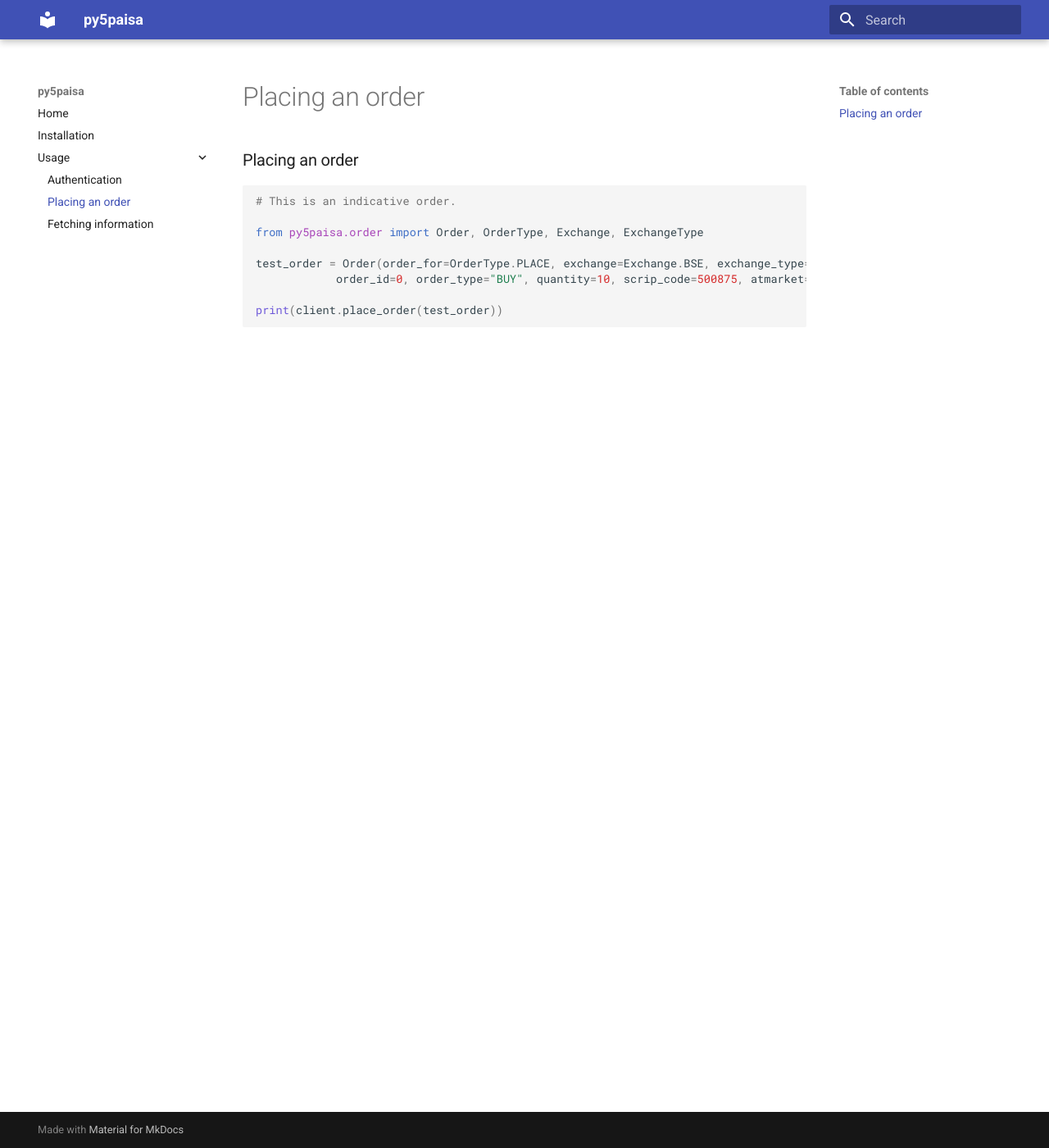
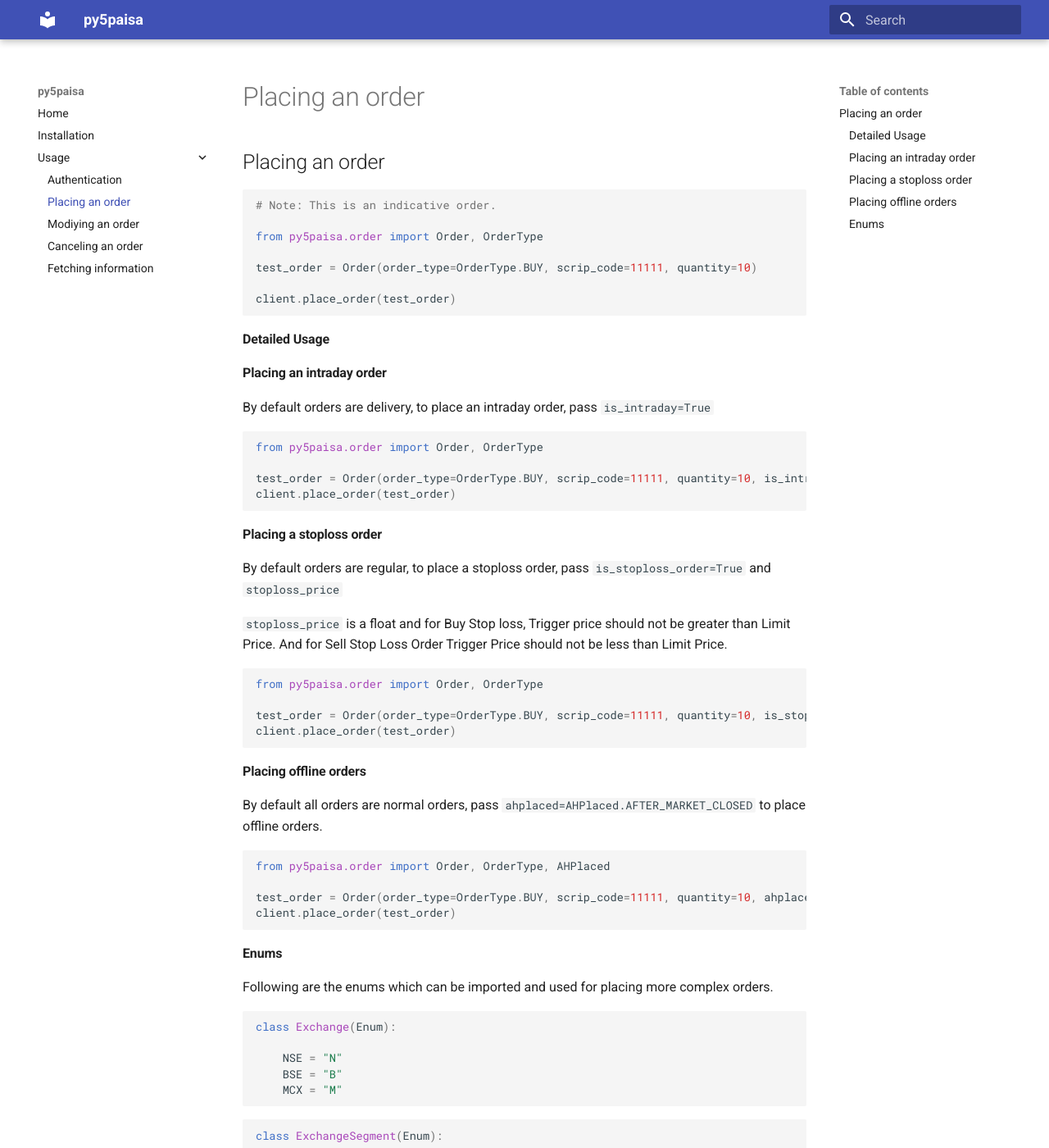
Before and after one commit to OpenApi-5p/py5paisa, an MkDocs documentation site: the page built from docs/usage/place.md, in a window 1280 px wide and 1400 px high. Shown: the whole window at 82% size. Built offline with MkDocs 1.6.1 and Material for MkDocs 9.7.7, drawn with Linux system fonts in a browser that asks for light colours; some of the changed text lies outside the part shown.

Commit message:
Update docs

````diff
--- /dev/null
+++ b/docs/usage/cancel.md
@@ -0,0 +1,5 @@
+## Canceling an order
+
+```py
+client.cancel_order(exch_order_id="12345678", traded_qty=10, scrip_code=11111)
+```
--- /dev/null
+++ b/docs/usage/modify.md
@@ -0,0 +1,5 @@
+## Modifying an order
+
+```py
+client.modify_order(exch_order_id="12345678", traded_qty=10, scrip_code=11111)
+```
--- a/docs/usage/place.md
+++ b/docs/usage/place.md
@@ -1,13 +1,97 @@
-### Placing an order
+## Placing an order
 
 ```py
-# This is an indicative order.
+# Note: This is an indicative order.
 
-from py5paisa.order import Order, OrderType, Exchange, ExchangeType
+from py5paisa.order import Order, OrderType
 
-test_order = Order(order_for=OrderType.PLACE, exchange=Exchange.BSE, exchange_type=ExchangeType.CASH, price=0,
-            order_id=0, order_type="BUY", quantity=10, scrip_code=500875, atmarket=True, remote_order_id="23324", exch_order_id="0", disqty=10, stoploss_price=0, is_stoploss_order=False, ioc_order=False, is_intraday=False, is_vtd=False, vtd="", ahplaced="Y", public_ip="45.112.149.104", order_validity=0, traded_qty=0)
+test_order = Order(order_type=OrderType.BUY, scrip_code=11111, quantity=10)
 
-print(client.place_order(test_order))
+client.place_order(test_order)
 
 ```
+
+#### Detailed Usage
+
+#### Placing an intraday order
+
+By default orders are delivery, to place an intraday order, pass `is_intraday=True`
+
+```py
+from py5paisa.order import Order, OrderType
+
+test_order = Order(order_type=OrderType.BUY, scrip_code=11111, quantity=10, is_intraday=True)
+client.place_order(test_order)
+```
+
+#### Placing a stoploss order
+
+By default orders are regular, to place a stoploss order, pass `is_stoploss_order=True` and `stoploss_price`
+
+`stoploss_price` is a float and for Buy Stop loss, Trigger price should not be greater than Limit Price. And for Sell Stop Loss Order Trigger Price should not be less than Limit Price.
+
+```py
+from py5paisa.order import Order, OrderType
+
+test_order = Order(order_type=OrderType.BUY, scrip_code=11111, quantity=10, is_stoploss=True, stoploss_price=123.0)
+client.place_order(test_order)
+```
+
+#### Placing offline orders
+
+By default all orders are normal orders, pass `ahplaced=AHPlaced.AFTER_MARKET_CLOSED` to place offline orders.
+
+```py
+from py5paisa.order import Order, OrderType, AHPlaced
+
+test_order = Order(order_type=OrderType.BUY, scrip_code=11111, quantity=10, ahplaced=AHPlaced.AFTER_MARKET_CLOSED)
+client.place_order(test_order)
+```
+
+#### Enums
+
+Following are the enums which can be imported and used for placing more complex orders.
+
+
+```py
+class Exchange(Enum):
+
+    NSE = "N"
+    BSE = "B"
+    MCX = "M"
+```
+
+```py
+class ExchangeSegment(Enum):
+
+    CASH = "C"
+    DERIVATIVE = "D"
+    CURRENCY = "U"
+```
+
+```py
+class OrderType(Enum):
+
+    BUY = "BUY"
+    SELL = "SELL"
+```
+
+```py
+class OrderValidity(Enum):
+
+    DAY = 0
+    GTD = 1
+    GTC = 2
+    IOC = 3
+    EOS = 4
+    FOK = 6
+```
+
+```py
+class AHPlaced(Enum):
+
+    AFTER_MARKET_CLOSED = "Y"
+    NORMAL_ORDER = "N"
+```
+
+[Source](https://github.com/5paisa/py5paisa/blob/master/py5paisa/order.py)
--- a/mkdocs.yml
+++ b/mkdocs.yml
@@ -5,6 +5,8 @@
     - 'Usage':
         - 'Authentication': 'usage/auth.md'
         - 'Placing an order': 'usage/place.md'
+        - 'Modiying an order': 'usage/modify.md'
+        - 'Canceling an order': 'usage/cancel.md'
         - 'Fetching information': 'usage/info.md'
 theme:
     name: material
````
Also changed, not shown: README.md (+3 -3 lines), docs/usage/auth.md (+1 -1 lines), docs/usage/info.md (+2 -2 lines).
